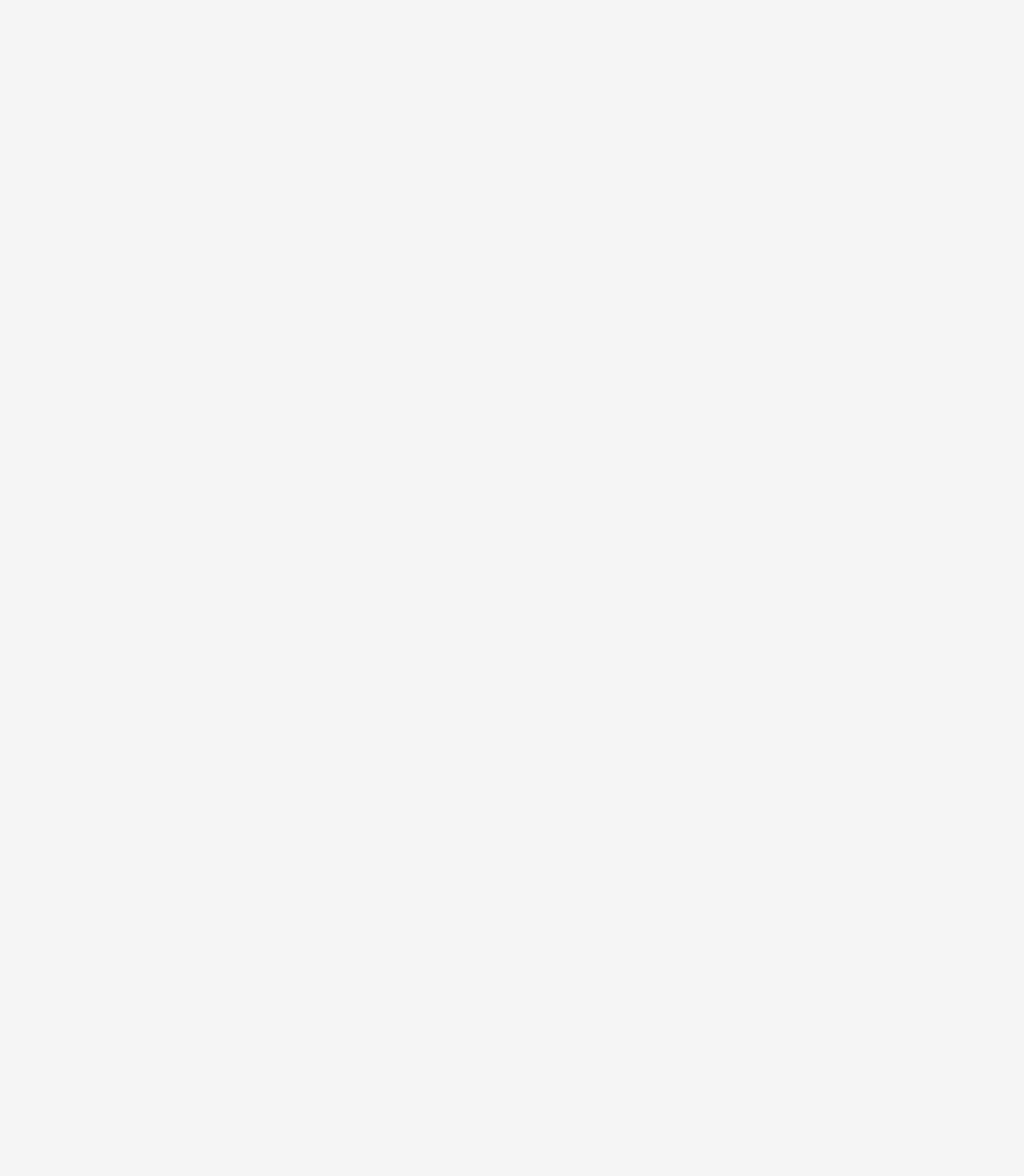
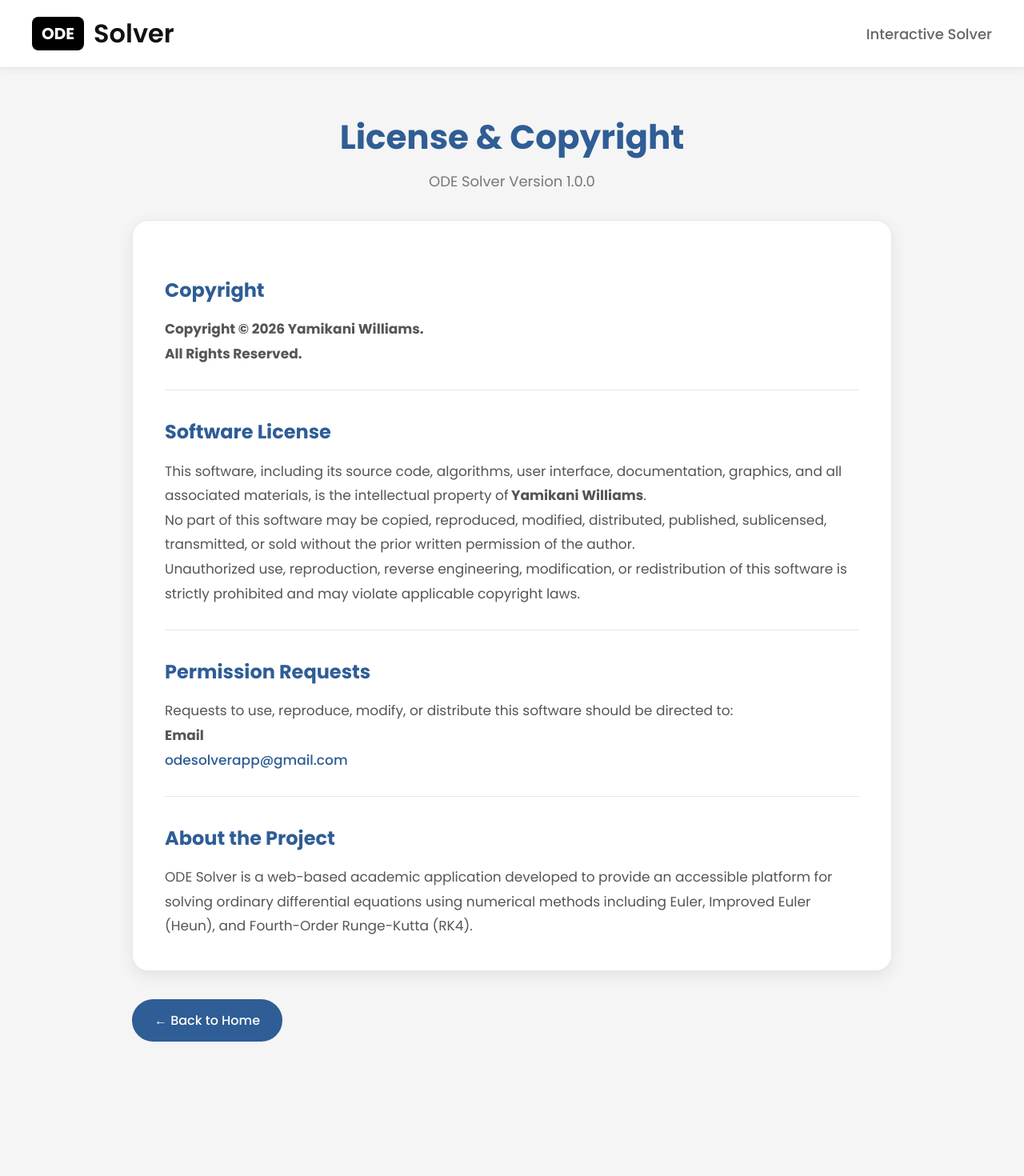
Before and after one commit to YamikaniWilliams/ode-solver-webapp, a React (Create React App) app in the folder frontend/: page /license in a window 1280 px wide. Before the commit this address had no page. Shown: the top 1470 px of the page at 80% size. Before the commit the page ends 800 px from the top, so only its background shows below. Built offline with nearby package versions, Linux system fonts and the light colour scheme.

Commit message:
Add License page and improve footer navigation

```diff
--- a/frontend/src/App.js
+++ b/frontend/src/App.js
@@ -3,6 +3,7 @@ import { BrowserRouter, Routes, Route } from "react-router-dom";
 
 import Home from "./pages/Home";
 import SolverPage from "./pages/SolverPage";
+import LicensePage from "./pages/LicensePage";
 
 function App() {
   return (
@@ -12,7 +13,7 @@ function App() {
 
 
         <Route path="/" element={<Home />} />
-
+        <Route path="/license" element={<LicensePage />} />
 
         <Route path="/solver" element={<SolverPage />} />
 
--- a/frontend/src/components/Footer.js
+++ b/frontend/src/components/Footer.js
@@ -1,5 +1,6 @@
 import React from "react";
 import "./Footer.css";
+import { Link } from "react-router-dom";
 
 function Footer() {
 
@@ -40,9 +41,9 @@ function Footer() {
             Resources
           </h4>
 
-          <a href="/">
+          <Link to="/solver">
             Interactive Solver
-          </a>
+          </Link>
 
           <a href="/">
             Documentation
@@ -77,13 +78,9 @@ function Footer() {
             Project Metadata
           </h4>
 
-          <a
-            href="https://github.com/YamikaniWilliams/ode-solver-webapp/blob/main/LICENSE"
-            target="_blank"
-            rel="noopener noreferrer"
-          >
-            MIT License
-          </a>
+          <Link to="/license">
+            License & Copyright
+          </Link>
 
           <a
             href="mailto:odesolverapp@gmail.com?subject=Bug%20Report&body=Please%20describe%20the%20bug%20you%20encountered.%0A%0ADevice:%20%0ABrowser:%20%0ASteps%20to%20reproduce:%20%0A%0AExpected%20behavior:%20%0AActual%20behavior:%20"
--- /dev/null
+++ b/frontend/src/pages/LicensePage.css
@@ -0,0 +1,175 @@
+@import url('https://fonts.googleapis.com/css2?family=Poppins:wght@300;400;500;600;700;800&display=swap');
+
+*{
+    box-sizing:border-box;
+}
+
+.license-page{
+    background:#f5f5f5;
+    min-height:100vh;
+    font-family:'Poppins',sans-serif;
+}
+
+.license-container{
+
+    max-width:1000px;
+
+    margin:0 auto;
+
+    padding:140px 25px 60px;
+
+}
+
+.license-container h1{
+
+    text-align:center;
+
+    color:#2f5d95;
+
+    font-size:42px;
+
+    margin-bottom:10px;
+
+}
+
+.license-version{
+
+    text-align:center;
+
+    color:#777;
+
+    font-size:18px;
+
+    margin-bottom:35px;
+
+}
+
+.license-card{
+
+    background:white;
+
+    border-radius:20px;
+
+    padding:40px;
+
+    box-shadow:0 6px 20px rgba(0,0,0,.08);
+
+    border:1px solid #e5e7eb;
+
+    line-height:1.8;
+
+}
+
+.license-card h2{
+
+    color:#2f5d95;
+
+    margin-top:25px;
+
+    margin-bottom:12px;
+
+}
+
+.license-card p{
+
+    color:#555;
+
+    font-size:17px;
+
+}
+
+.license-card hr{
+
+    margin:30px 0;
+
+    border:none;
+
+    border-top:1px solid #e5e7eb;
+
+}
+
+.license-card a{
+
+    color:#2f5d95;
+
+    text-decoration:none;
+
+    font-weight:500;
+
+}
+
+.license-card a:hover{
+
+    text-decoration:underline;
+
+}
+
+.back-home{
+
+    display:inline-block;
+
+    margin-top:35px;
+
+    padding:14px 28px;
+
+    background:#2f5d95;
+
+    color:white;
+
+    border-radius:40px;
+
+    text-decoration:none;
+
+    font-weight:500;
+
+    transition:.3s;
+
+}
+
+.back-home:hover{
+
+    background:#234976;
+
+}
+
+@media(max-width:768px){
+
+    .license-container{
+
+        padding:120px 18px 40px;
+
+    }
+
+    .license-container h1{
+
+        font-size:30px;
+
+    }
+
+    .license-version{
+
+        font-size:15px;
+
+    }
+
+    .license-card{
+
+        padding:25px;
+
+    }
+
+    .license-card p{
+
+        font-size:15px;
+
+    }
+
+    .back-home{
+
+        width:100%;
+
+        text-align:center;
+
+    }
+
+}
--- /dev/null
+++ b/frontend/src/pages/LicensePage.js
@@ -0,0 +1,135 @@
+import { Link } from "react-router-dom";
+import Footer from "../components/Footer";
+import "./LicensePage.css";
+
+function LicensePage() {
+  return (
+    <div className="license-page">
+
+      {/* Header */}
+
+      <nav className="navbar">
+
+        <Link className="logo-section" to="/">
+
+            <div className="logo-box">
+            ODE
+            </div>
+
+            <span className="logo-text">
+            Solver
+            </span>
+
+        </Link>
+
+        <div className="nav-links">
+
+            <Link to="/solver">
+            Interactive Solver
+            </Link>
+
+        </div>
+
+        </nav>
+
+      {/* Content */}
+
+      <div className="license-container">
+
+        <h1>License & Copyright</h1>
+
+        <p className="license-version">
+          ODE Solver Version 1.0.0
+        </p>
+
+        <div className="license-card">
+
+          <h2>Copyright</h2>
+
+          <p>
+            <strong>Copyright © 2026 Yamikani Williams.</strong>
+          </p>
+
+          <p>
+            <strong>All Rights Reserved.</strong>
+          </p>
+
+          <hr />
+
+          <h2>Software License</h2>
+
+          <p>
+            This software, including its source code,
+            algorithms, user interface, documentation,
+            graphics, and all associated materials,
+            is the intellectual property of
+            <strong> Yamikani Williams</strong>.
+          </p>
+
+          <p>
+            No part of this software may be copied,
+            reproduced, modified, distributed,
+            published, sublicensed, transmitted,
+            or sold without the prior written
+            permission of the author.
+          </p>
+
+          <p>
+            Unauthorized use, reproduction,
+            reverse engineering, modification,
+            or redistribution of this software
+            is strictly prohibited and may
+            violate applicable copyright laws.
+          </p>
+
+          <hr />
+
+          <h2>Permission Requests</h2>
+
+          <p>
+            Requests to use, reproduce,
+            modify, or distribute this
+            software should be directed to:
+          </p>
+
+          <p>
+
+            <strong>Email</strong>
+
+            <br />
+
+            <a href="mailto:odesolverapp@gmail.com">
+              odesolverapp@gmail.com
+            </a>
+
+          </p>
+
+          <hr />
+
+          <h2>About the Project</h2>
+
+          <p>
+            ODE Solver is a web-based academic
+            application developed to provide an
+            accessible platform for solving
+            ordinary differential equations
+            using numerical methods including
+            Euler, Improved Euler (Heun),
+            and Fourth-Order Runge-Kutta (RK4).
+          </p>
+
+        </div>
+
+        <Link className="back-home" to="/">
+          ← Back to Home
+        </Link>
+
+      </div>
+
+      <Footer />
+
+    </div>
+  );
+}
+
+export default LicensePage;
```
